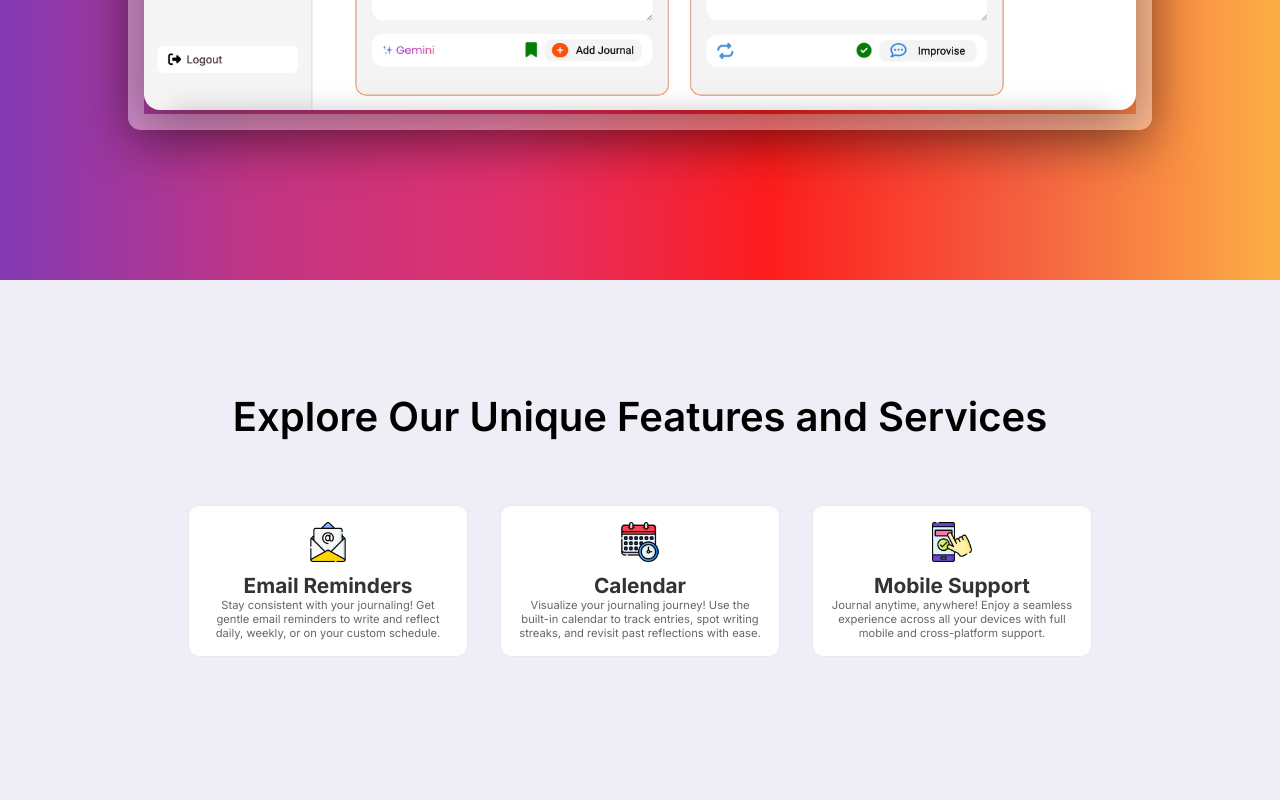
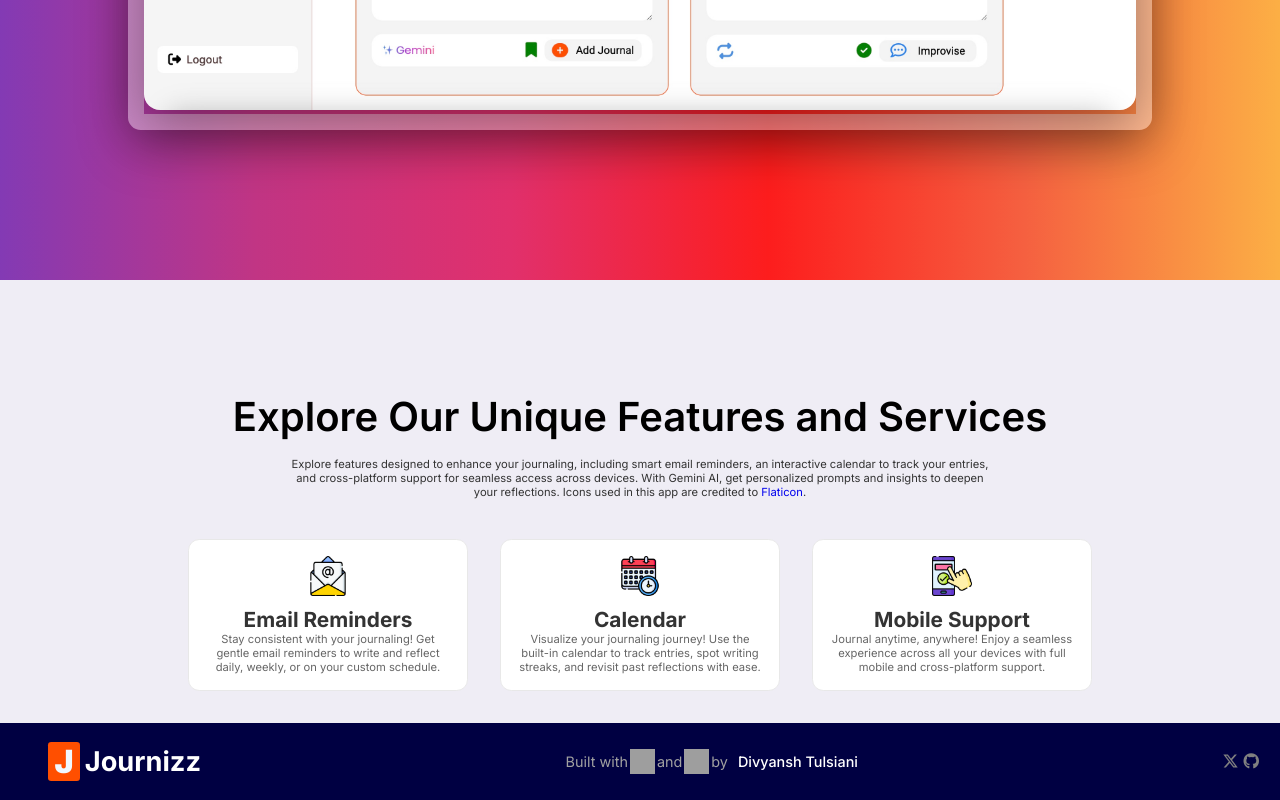
Before and after one commit to DivyanshTulsiani/Journizz, a plain HTML site: page Public/landingpage.html in a window 1280 px wide. Shown: the part 873-1673 px from the top of the page. Before the commit the page ends 1530 px from the top, so only its background shows below. Drawn offline with Linux system fonts and the light colour scheme; grey boxes are pictures that could not be loaded.

Commit message:
comp footer

```diff
--- a/Public/landingpage.css
+++ b/Public/landingpage.css
@@ -317,11 +317,24 @@ color: transparent;
     text-align: center;
 }
 
+
+.featuressubtagline{
+  margin: 0 auto;
+  /* display: flex; */
+  justify-content: center;
+  font-family: 'Inter',sans-serif;
+  font-size: 0.7rem;
+  color: #333333;
+  text-align: center;
+  margin-top: 1rem;
+  max-width: 700px;
+}
+
 .featuresicon1{
   margin: 0 auto;
   display: flex;
   flex-direction: row;
-  margin-top: 4rem;
+  margin-top: 2.5rem;
 }
 
 .emailicon{
@@ -399,3 +412,89 @@ color: transparent;
 .mobileicon:hover{
   transform: translateY(-7px);
 }
+
+.flaticon{
+  text-decoration: none;
+}
+
+.footer{
+  margin-top: 2rem;
+  display: flex;
+  justify-content: space-between;
+  padding: 1rem;
+  background-color: #000042;
+}
+
+.logoname{
+  display: flex;
+}
+
+.logofooter{
+  /* width: 300px; */
+  height: 2.8rem;
+  /* border-bottom: 1.8px solid rgb(238, 219, 219); */
+  display: flex;
+  justify-content: center;
+  align-items: center;
+  /* font-family: 'Inter', 'Helvetica Neue', 'Segoe UI', sans-serif; */
+
+  /* box-shadow: 2px 0 5px rgba(0, 0, 0, 0.05); */
+}
+
+.logoinfooter{
+  color: rgb(255, 255, 255);
+  font-weight: 700;
+  font-size: 1.7rem;
+  /* font-family: Roboto, sans-serif; */
+  /* font-family: Inter, sans-serif; */
+  font-family: 'Inter', 'Helvetica Neue', 'Segoe UI', sans-serif;
+
+}
+
+.iconlogofooter{
+  font-family: Inter, sans-serif;
+  /* font-family: 'Inter', 'Helvetica Neue', 'Segoe UI', sans-serif; */
+  align-items: center;
+  display: flex;
+  justify-content: center;
+  width: 2rem;
+  background-color: #ff4f00;
+  font-size: 2rem;
+  border-radius: 0.2rem;
+  color: aliceblue;
+  /* color: #a8d7ff; */
+  font-weight: 900;
+  margin-right: 0.3rem;
+  margin-left: 2rem;
+}
+
+
+.credentials{
+  display: flex;
+  align-items: center;
+  color: #A1A1A1;
+  font-family: 'Inter',sans-serif;
+  gap: 2px;
+  font-size: 0.9rem;
+}
+
+.imgheart{
+  align-items: center;
+}
+
+.myname{
+  color: #fff;
+  font-weight: 500;
+  margin-left: 0.5rem;
+}
+
+.sideicons2{
+
+  display: flex;
+  align-items: center;
+
+}
+.sideicons2 i{
+  color: gray;
+  padding-right: 5px;
+}
--- a/Public/landingpage.html
+++ b/Public/landingpage.html
@@ -62,6 +62,13 @@
       <div class="featurestagline">
         Explore Our Unique Features and Services
       </div>
+
+      <div class="featuressubtagline">
+        Explore features designed to enhance your journaling, including smart email reminders, an interactive calendar to track your entries, and cross-platform support for seamless access across devices. With Gemini AI, get personalized prompts and insights to deepen your reflections. Icons used in this app are credited to <a href="https://www.flaticon.com/free-icons/booking" class="flaticon">Flaticon</a>.
+
+
+
+      </div>
       <div class="featuresicon1">
        <div class="emailicon">
         <div class="imgouter">
@@ -109,5 +116,20 @@
     </div>
 
 
+    <div class="footer">
+      <div class="logofooter">
+        <span class="iconlogofooter">J</span>
+        <span class="logoinfooter">Journizz</span>
+      </div>
+      <div class="credentials">
+        Built with <img class="imgheart" src="https://raw.githubusercontent.com/Tarikul-Islam-Anik/Animated-Fluent-Emojis/master/Emojis/Smilies/Heart%20Exclamation.png" alt="Heart Exclamation" width="25" height="25" /> and <img src="https://raw.githubusercontent.com/Tarikul-Islam-Anik/Animated-Fluent-Emojis/master/Emojis/People%20with%20professions/Man%20Technologist%20Medium-Light%20Skin%20Tone.png" alt="Man Technologist Medium-Light Skin Tone" width="25" height="25" /> by <span class="myname">Divyansh Tulsiani</span>
+      </div>
+      <div class="sideicons2">
+        <a href="https://x.com/Divvvvvvv_"><i class="fa-brands fa-x-twitter"></i></a>
+        <a href="https://github.com/DivyanshTulsiani"><i class="fa-brands fa-github"></i></a>
+      </div>
+    </div>
+
+
   </body>
 </html>
```
Also changed, not shown: Public/UserImages/Heart Suit.png (added).
